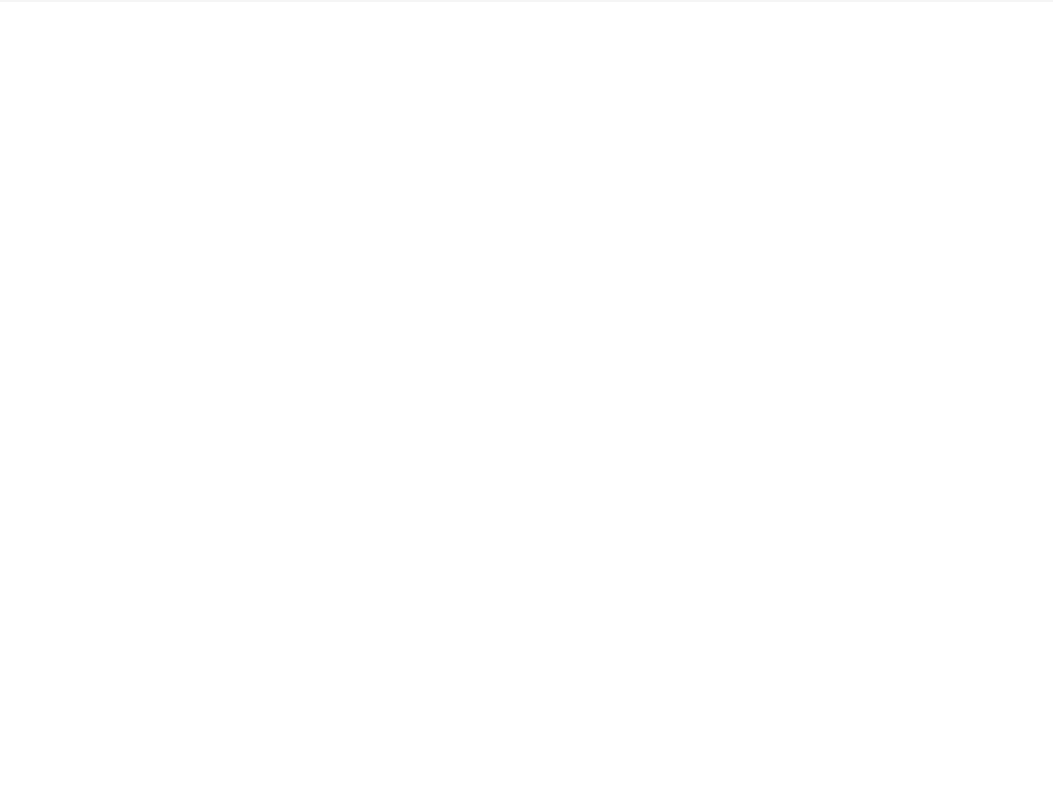
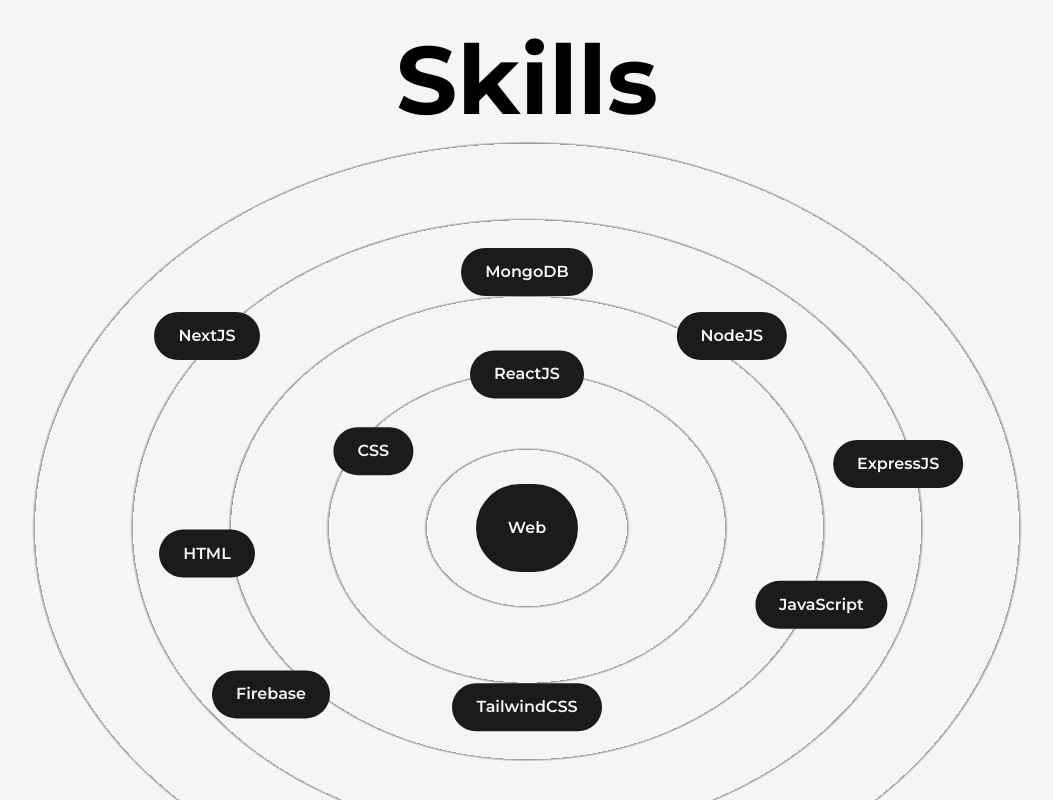
Before and after one commit to Lokman-Hossain-Mujahid/portfolio-public, a Next.js app: page /about in a window 1280 px wide. Shown: the part 1780-2580 px from the top of the page, without its empty margins (113-1166 px from the left). Before the commit the page ends 1782 px from the top, so only its background shows below. Built offline with nearby package versions, Linux system fonts and the light colour scheme.

Commit message:
Skills section done

```diff
--- /dev/null
+++ b/src/components/Skills.jsx
@@ -0,0 +1,50 @@
+import React from 'react';
+import { motion } from "framer-motion"
+
+
+const Skill = ({ name, x, y }) => {
+
+    return (
+        <motion.div className='flex items-center justify-center rounded-full font-semibold bg-dark text-light py-3 px-6 shadow-dark cursor-pointer absolute'
+            whileHover={{ scale: 1.05 }}
+            initial={{ x: 0, y: 0 }}
+            whileInView={{ x: x, y: y }}
+            transition={{ duration: 1.5 }}
+            viewport={{ once: true }}
+        >
+            {name}
+        </motion.div>
+    )
+
+}
+
+
+const Skills = () => {
+    return (
+        <>
+            <h2 className='font-bold text-8xl mt-64 w-full text-center'>Skills</h2>
+            <div className='w-full h-screen relative flex items-center justify-center  bg-circularLight rounded-full'>
+
+                <motion.div className='flex items-center justify-center rounded-full font-semibold bg-dark text-light p-8 shadow-dark cursor-pointer'
+                    whileHover={{ scale: 1.05 }}
+                >
+                    Web
+                </motion.div>
+
+                <Skill name="HTML" x="-25vw" y="2vw" />
+                <Skill name="CSS" x="-12vw" y="-6vw" />
+                <Skill name="JavaScript" x="23vw" y="6vw" />
+                <Skill name="ReactJS" x="0vw" y="-12vw" />
+                <Skill name="NextJS" x="-25vw" y="-15vw" />
+                <Skill name="NodeJS" x="16vw" y="-15vw" />
+                <Skill name="ExpressJS" x="29vw" y="-5vw" />
+                <Skill name="MongoDB" x="0vw" y="-20vw" />
+                <Skill name="Firebase" x="-20vw" y="13vw" />
+                <Skill name="TailwindCSS" x="0vw" y="14vw" />
+
+            </div>
+        </>
+    );
+};
+
+export default Skills;
--- a/src/pages/about.jsx
+++ b/src/pages/about.jsx
@@ -5,6 +5,7 @@ import Image from 'next/image';
 import React, { useEffect, useRef } from 'react';
 import profilePic from "../../public/images/profile/mujahid.jpg"
 import { useInView, useMotionValue, useSpring } from 'framer-motion';
+import Skills from '@/components/Skills';
 
 const AnimatedNumbers = ({value}) => {
     const ref = useRef(null);
@@ -78,6 +79,7 @@ const about = () => {
                             </div>
                         </div>
                     </div>
+                    <Skills/>
                 </Layout>
             </main>
         </>
--- a/tailwind.config.js
+++ b/tailwind.config.js
@@ -20,6 +20,9 @@ module.exports = {
       },
       animation: {
         'spin-slow': 'spin 8s linear infinite'
+      },
+      backgroundImage:{
+        circularLight: 'repeating-radial-gradient(rgba(0,0,0,0.4) 2px, #f5f5f5 5px, #f5f5f5 100px);'
       }
     },
   },
```
